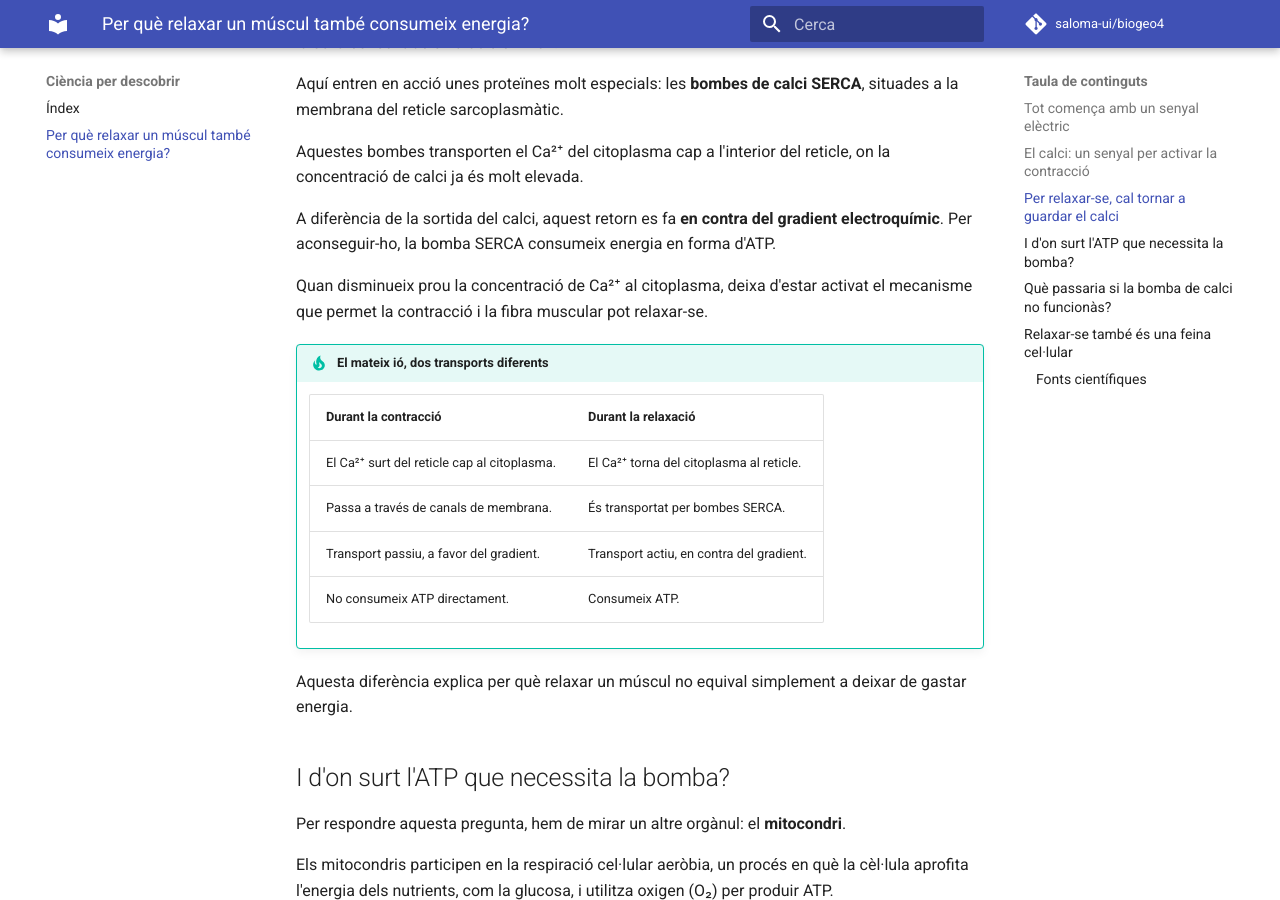
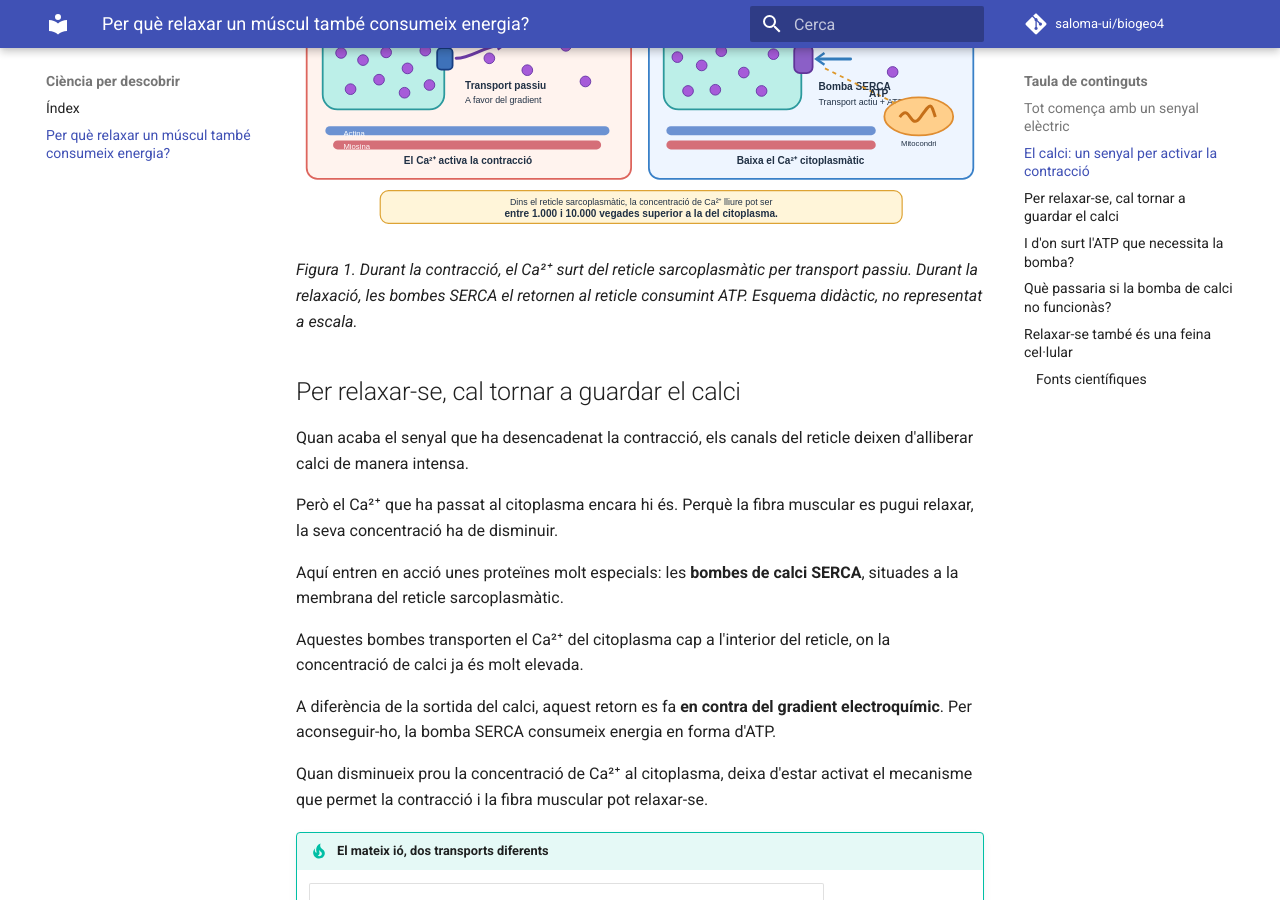
Before and after one commit to saloma-ui/biogeo4, an MkDocs documentation site: the page built from docs/divulgacio/ud02/01-rel-calci.md, in a window 1280 px wide and 900 px high, scrolled down 1652 px. Built offline with MkDocs 1.6.1 and Material for MkDocs 9.7.7, drawn with Linux system fonts in a browser that asks for light colours; comment, search, counter and statistics services are not loaded.

Commit message:
Embed calcium transport figure in scientific article

```diff
--- a/docs/divulgacio/ud02/01-rel-calci.md
+++ b/docs/divulgacio/ud02/01-rel-calci.md
@@ -45,6 +45,10 @@ Per tant, el calci no és el combustible de la contracció: **és un senyal que
     La cèl·lula ja ha invertit energia prèviament per mantenir aquesta diferència de concentració.
 
     *La proporció és aproximada i es refereix al Ca²⁺ lliure, no a tot el calci emmagatzemat.*
+
+![Esquema comparatiu del transport del calci durant la contracció i la relaxació muscular](figures/calci-contraccio-relaxacio.svg)
+
+*Figura 1. Durant la contracció, el Ca²⁺ surt del reticle sarcoplasmàtic per transport passiu. Durant la relaxació, les bombes SERCA el retornen al reticle consumint ATP. Esquema didàctic, no representat a escala.*
 
 ## Per relaxar-se, cal tornar a guardar el calci
 
```
